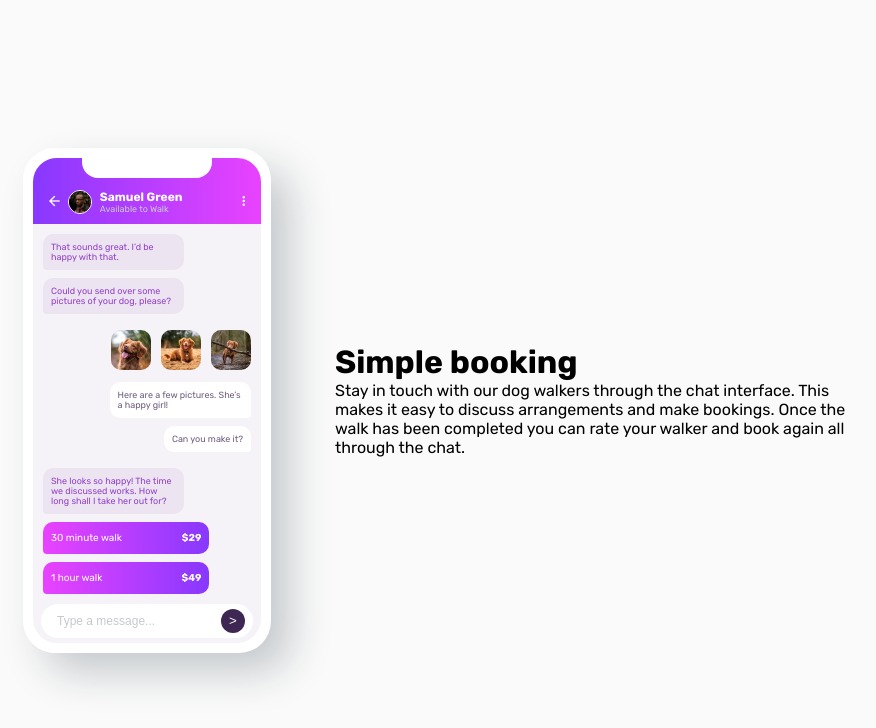
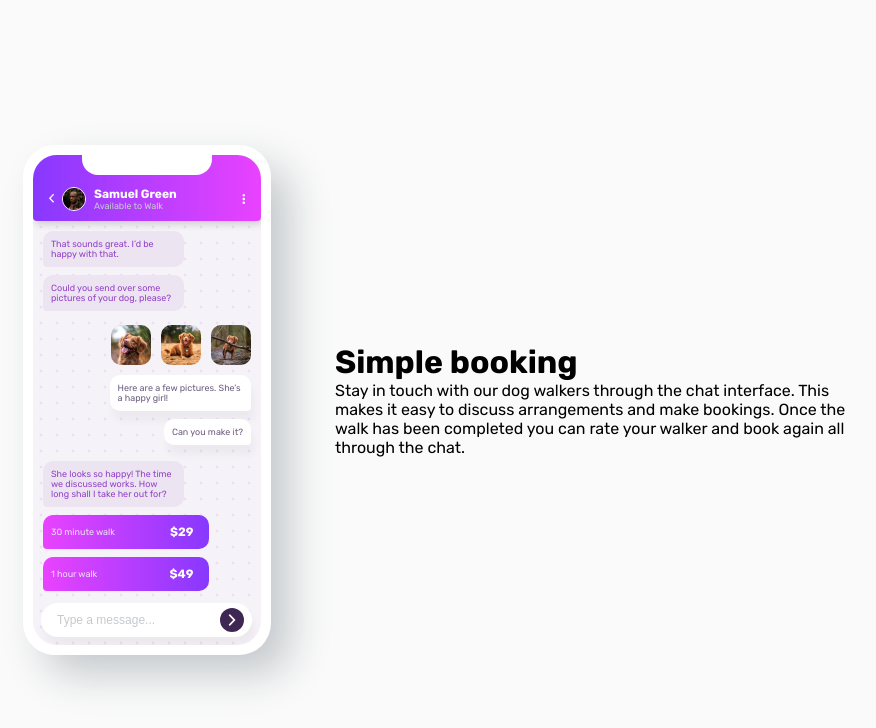
Before and after one commit to calebesg/chat-css-illustration, a plain HTML site: page index.html in a window 1280 px wide. Shown: the whole page, without its empty margins (205-1081 px from the left). Drawn offline with nearby package versions, Linux system fonts and the light colour scheme.

Commit message:
update style

```diff
--- a/index.html
+++ b/index.html
@@ -17,7 +17,7 @@
       rel="stylesheet"
     />
     <link
-      href="https://unpkg.com/ionicons@4.5.10-0/dist/css/ionicons.min.css"
+      href="http://code.ionicframework.com/ionicons/2.0.1/css/ionicons.min.css"
       rel="stylesheet"
     />
     <link rel="stylesheet" href="./style.css" />
@@ -27,7 +27,7 @@
       <div class="c-iphone">
         <div class="c-iphone__display">
           <header class="c-header">
-            <i class="icon ion-md-arrow-back"></i>
+            <i class="icon ion-chevron-left"></i>
             <figure class="c-header__contact">
               <img
                 class="avatar"
@@ -39,7 +39,7 @@
                 <span class="available">Available to Walk</span>
               </figcaption>
             </figure>
-            <i class="icon ion-md-more"></i>
+            <i class="icon ion-android-more-vertical"></i>
           </header>
           <div class="c-content">
             <div class="c-content--left">
@@ -69,9 +69,11 @@
                 I take her out for?
               </p>
               <p class="c-content__payment">
-                30 minute walk <strong>$29</strong>
+                <span>30 minute walk</span><strong>$29</strong>
               </p>
-              <p class="c-content__payment">1 hour walk <strong>$49</strong></p>
+              <p class="c-content__payment">
+                <span>1 hour walk</span><strong>$49</strong>
+              </p>
             </div>
           </div>
           <footer class="c-footer">
@@ -81,7 +83,9 @@
                 placeholder="Type a message..."
                 aria-label="enter you message"
               />
-              <button type="submit" aria-label="Submit button">></button>
+              <button type="submit" aria-label="Submit button">
+                <i class="icon ion-chevron-right"></i>
+              </button>
             </form>
           </footer>
         </div>
--- a/style.css
+++ b/style.css
@@ -43,17 +43,21 @@ main {
   padding: 0.625rem;
   border-radius: 2rem;
   min-width: 248px;
-  height: 505px;
+  height: 510px;
   box-shadow: 20px 20px 40px var(--grayish-blue-100);
 }
 
 .c-iphone__display {
+  position: relative;
   display: flex;
   flex-direction: column;
   height: 100%;
   border-radius: 1.5rem;
   overflow: hidden;
+  /* background-color: var(--violet-100); */
+  background: radial-gradient(hsla(276, 100%, 81%, 0.3) 5%, transparent 16%) 0 0;
   background-color: var(--violet-100);
+  background-size: 1rem 1rem;
 }
 
 .c-header {
@@ -64,6 +68,9 @@ main {
   align-items: center;
   justify-content: space-between;
   gap: 8px;
+  border-bottom-left-radius: 4px;
+  border-bottom-right-radius: 4px;
+  box-shadow: 2px 2px 8px rgba(0, 0, 0, 0.2);
 }
 
 .c-header::before {
@@ -77,6 +84,10 @@ main {
   border-bottom-left-radius: 1rem;
   border-bottom-right-radius: 1rem;
   transform: translateX(-50%);
+}
+
+.c-header i:first-of-type {
+  font-size: 10px;
 }
 
 .c-header__contact {
@@ -152,6 +163,7 @@ main {
   background-color: white;
   border-bottom-right-radius: 4px;
   color: var(--violet-700);
+  box-shadow: 3px 10px 8px rgba(0, 0, 0, 0.04);
 }
 
 .c-content__gallery {
@@ -159,6 +171,7 @@ main {
   display: flex;
   align-items: center;
   gap: 10px;
+  height: 40px;
 }
 
 .c-content__gallery img {
@@ -171,18 +184,28 @@ main {
   width: 80%;
   border-radius: 10px;
   border-bottom-left-radius: 4px;
-  padding: 10px 8px;
+  padding: 10px 16px 10px 8px;
   display: flex;
   align-items: center;
   justify-content: space-between;
   background: linear-gradient(to right, var(--magenta-500), var(--violet-400));
-  font-size: 10px;
+  font-size: 9px;
   color: white;
+}
+
+.c-content__payment span {
+  color: var(--grayish-blue-300);
+}
+
+.c-content__payment strong {
+  font-size: 12px;
 }
 
 /* FOOTER =================================== */
 .c-footer {
   padding: 0 8px 8px;
+  position: absolute;
+  bottom: 0;
 }
 
 .c-footer__form {
@@ -193,6 +216,7 @@ main {
   height: 34px;
   border-radius: 17px;
   padding: 0 8px;
+  box-shadow: 3px 10px 8px rgba(0, 0, 0, 0.04);
 }
 
 .c-footer__form input {
```
